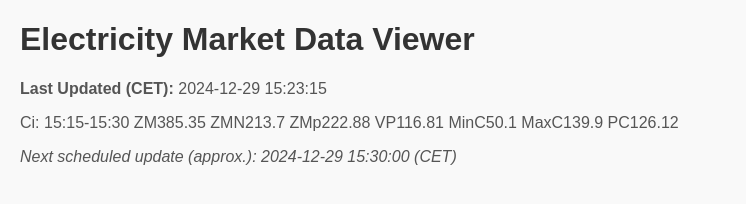
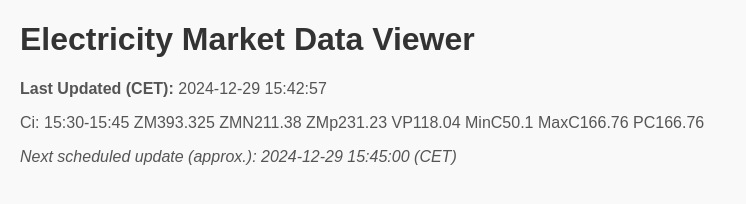
Before and after one commit to abdullahbh/electricity-data-viewer, a plain HTML site: page index.html in a window 1280 px wide. Shown: the whole page, without its empty margins (0-746 px from the left). Drawn offline with Linux system fonts and the light colour scheme.

Commit message:
deploy: a2fafcb5e091404bf5e4fd3601e402edf38834a7

```diff
--- a/index.html
+++ b/index.html
@@ -25,18 +25,18 @@
 </head>
 <body>
     <h1>Electricity Market Data Viewer</h1>
-    <p><strong>Last Updated (CET):</strong> 2024-12-29 15:23:15</p>
-    <p>Ci: 15:15-15:30
-       ZM385.35
-       ZMN213.7
-       ZMp222.88
-       VP116.81
+    <p><strong>Last Updated (CET):</strong> 2024-12-29 15:42:57</p>
+    <p>Ci: 15:30-15:45
+       ZM393.325
+       ZMN211.38
+       ZMp231.23
+       VP118.04
        MinC50.1
-       MaxC139.9
-       PC126.12
+       MaxC166.76
+       PC166.76
     </p>
-    <p><em>Next scheduled update (approx.): 2024-12-29 15:30:00 (CET)</em></p>
+    <p><em>Next scheduled update (approx.): 2024-12-29 15:45:00 (CET)</em></p>
 
-    <!-- Script run at 2024-12-29 14:23:15.834852 UTC -->
+    <!-- Script run at 2024-12-29 14:42:57.669783 UTC -->
 </body>
 </html>
```
